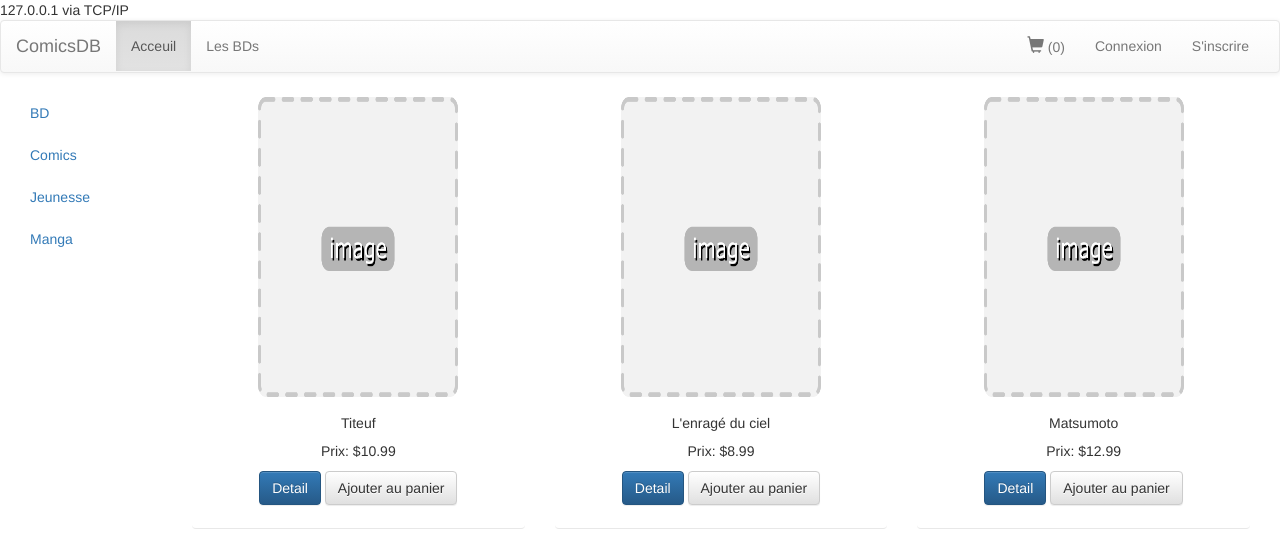
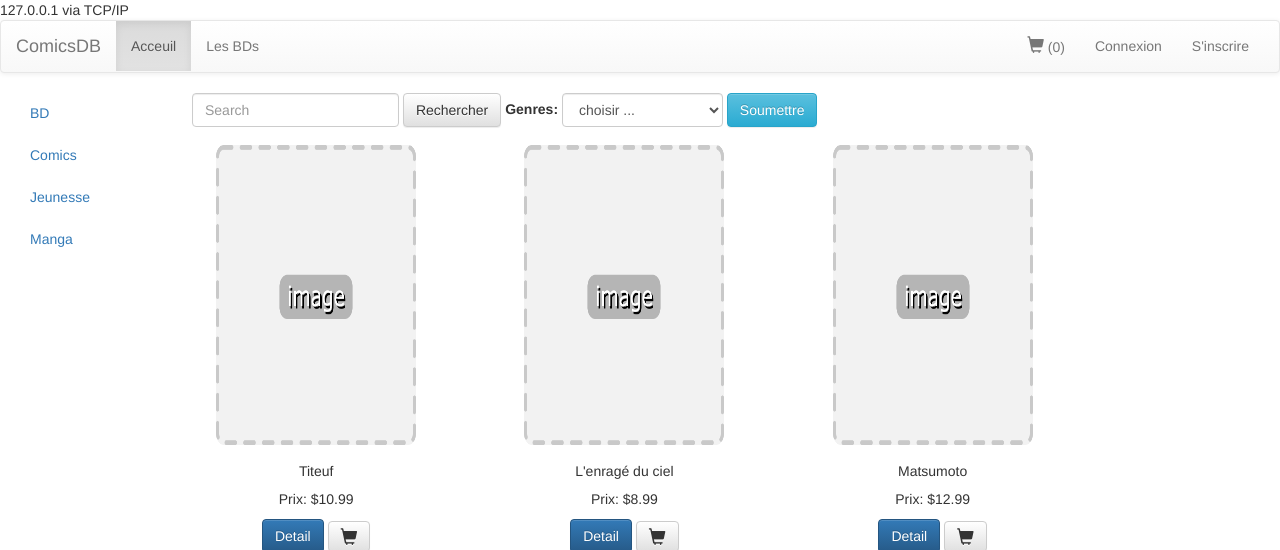
Before and after one commit to aminebens/TP_P62, a PHP site: page /index.php in a window 1280 px wide. Shown: the top 550 px of the page. Run offline with PHP 8.4, Linux system fonts and the light colour scheme; data comes from the database, SQL or seed files in the repository; some libraries are stand-ins or nearby versions.

Commit message:
Correction problemes apres merging

```diff
--- a/cart.php
+++ b/cart.php
@@ -1,5 +1,5 @@
 <?php
-
+require_once 'data/_data.php';
 ?>
 
 <!DOCTYPE html>
--- a/index.php
+++ b/index.php
@@ -7,15 +7,19 @@ define('CAT_NAME', 'name');
 define('P_CAT_ID', 'category_id');
 
 $categories = get_categories();
+$active = '';
 
 if (array_key_exists(P_CAT_ID, $_GET)) {
     $comics = get_comics($_GET[P_CAT_ID]);
+} elseif (array_key_exists(P_GENRES, $_GET)) {
+    $comics = get_comics($_GET[P_GENRES]);
 } else {
     $comics = get_comics();
 }
 
 //var_dump($categories);
 //var_dump($comics);
+//var_dump($genres);
 ?>
 <!DOCTYPE html>
 <html lang="en">
@@ -30,17 +34,27 @@ if (array_key_exists(P_CAT_ID, $_GET)) {
 </head>
 <body>
 <?php require_once('views/_view_header.php') ?>
+
 <!-- Affiche menu categorie -->
 <div id="cat_nav" class="col-md-1">
     <ul class="nav nav-pills nav-stacked">
         <?php
         foreach ($categories as $category) {
-            echo '<li><a href="index.php?',P_CAT_ID, '=', $category[P_CAT_ID] ,'">', $category['name'], '</a></li>';
+            if (array_key_exists(P_CAT_ID, $_GET)) {
+                if ($_GET[P_CAT_ID] == $category[P_CAT_ID]) {
+                    $active = 'active';
+                }
+            }
+            echo '<li class="', $active ,'"><a href="index.php?',P_CAT_ID, '=', $category[P_CAT_ID] ,'">', $category['name'], '</a></li>';
+            $active = '';
         }
         ?>
     </ul>
 </div>
+<?php require_once('views/_view_filter.php'); ?>
 <!-- Affiche la list des BDs -->
+<div id="comics_list" class="row">
+
 <?php if ($comics) { ?>
 <div id="comics_list" class="row">
     <?php foreach ($comics as $comic) { ?>
@@ -51,7 +65,7 @@ if (array_key_exists(P_CAT_ID, $_GET)) {
                     <h5><?php echo $comic[ITEM_TITLE] ?></h5>
                     <p>Prix: <?php echo '$', $comic[ITEM_PRICE] ?></p>
                     <p><a href="comic_detail.php?<?php echo ITEM_ID.'='.$comic[ITEM_ID] ?>" class="btn btn-primary" role="button">Detail</a>
-                    <a href="#" class="btn btn-default" role="button">Ajouter au panier</a></p>
+                    <a href="#" class="btn btn-default" role="button"><span class="glyphicon glyphicon-shopping-cart lg" aria-hidden="true"></span></a></p>
                 </div>
             </div>
         </div>
@@ -59,6 +73,9 @@ if (array_key_exists(P_CAT_ID, $_GET)) {
 </div>
 <?php require_once('views/_view_footer.php') ?>
 <!-- Latest compiled and minified JavaScript -->
+
+<script src="//code.jquery.com/jquery-1.11.3.min.js"></script>
+
 <script src="https://maxcdn.bootstrapcdn.com/bootstrap/3.3.5/js/bootstrap.min.js"></script>
 <?php $mysqli->close(); ?>
 </body>
--- a/views/_view_filter.php
+++ b/views/_view_filter.php
@@ -13,7 +13,15 @@ if (array_key_exists(SUBMIT, $_GET)) {
     }
 }
 ?>
+
+
+<!--Genre && search form-->
 <form class="form-inline" action="<?php echo PAGE_INDEX ?>">
+
+    <div class="form-group">
+        <input type="text" name="<?php echo P_INPUT_SEARCH; ?>" class="form-control" placeholder="Search" />
+    </div>
+    <input type="submit" name="<?php echo NAV_SEARCH; ?>" class="btn btn-default" value="Rechercher" />
     <label for="genres_list">Genres:</label>
     <select id="genres_list" name="<?php echo P_GENRES; ?>" class="form-control" >
         <option value="-1">choisir ...</option>
```
